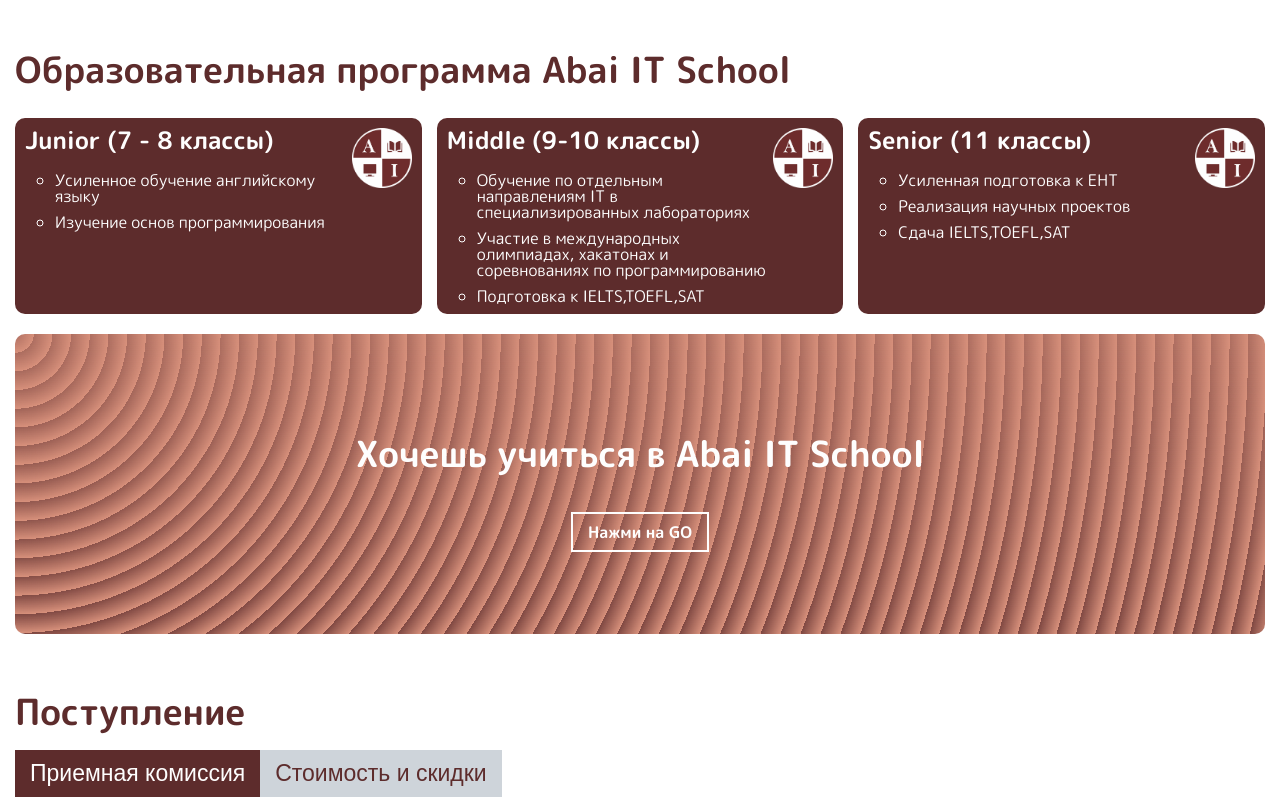
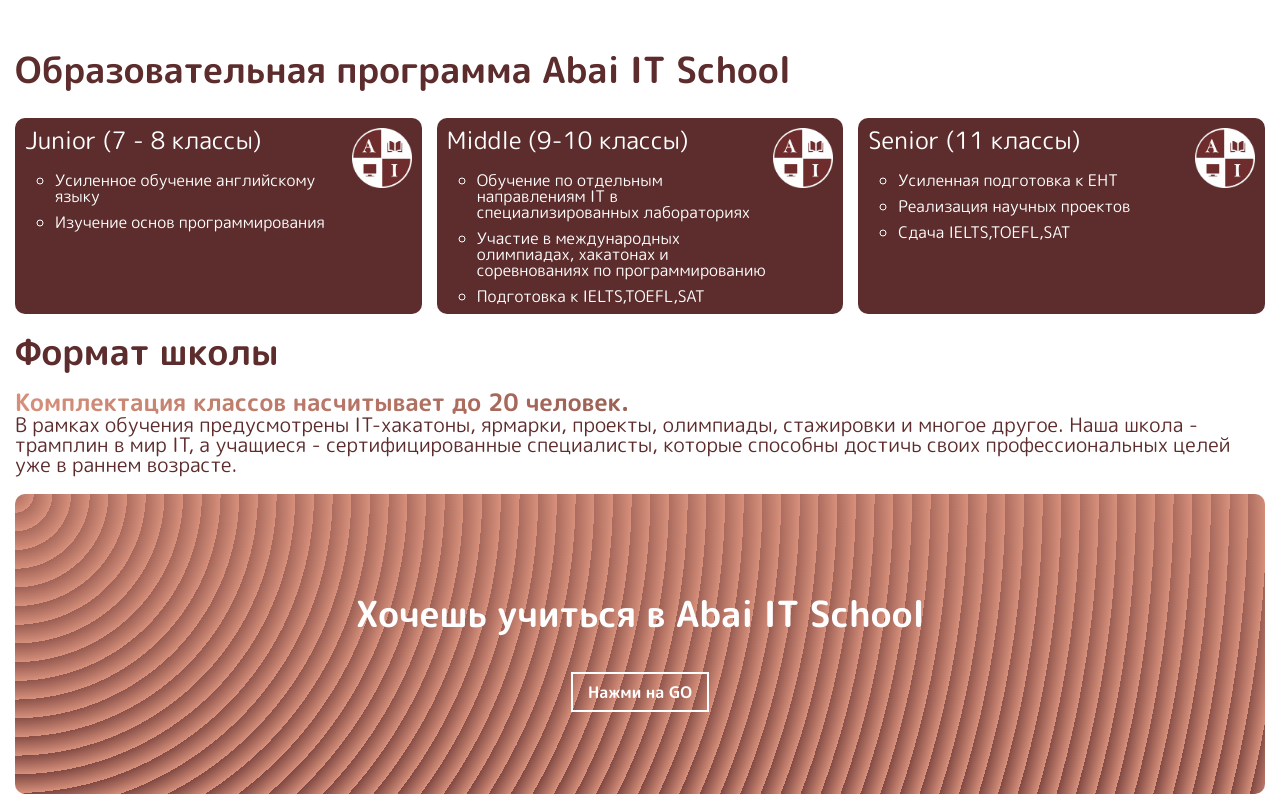
Before and after one commit to iufb/abai-front, a React (Vite) app: page / in a window 1280 px wide. Shown: the part 2280-3080 px from the top of the page. Built offline with nearby package versions, Linux system fonts and the light colour scheme.

Commit message:
feat: schoolformat

```diff
--- a/src/components/Admission/Admission.jsx
+++ b/src/components/Admission/Admission.jsx
@@ -18,16 +18,16 @@
       <Text tag={"h1"} variant={"title"}>
         {t("admission.title")}
       </Text>
-      <section>
-        {t("admission.tabs", { returnObjects: true }).map(({ key, value }) => (
-          <Tab
-            value={value}
-            isActive={key == tab}
-            key={key}
-            onClick={() => setTab(key)}
-          />
-        ))}
-      </section>
+      {/* <section> */}
+      {/*   {t("admission.tabs", { returnObjects: true }).map(({ key, value }) => ( */}
+      {/*     <Tab */}
+      {/*       value={value} */}
+      {/*       isActive={key == tab} */}
+      {/*       key={key} */}
+      {/*       onClick={() => setTab(key)} */}
+      {/*     /> */}
+      {/*   ))} */}
+      {/* </section> */}
       {tab == "how" ? <SelectionCommittee t={t} /> : <Prices t={t} />}
       <AskQuestionForm t={t} />
     </Section>
--- a/src/components/BurgerButton/BurgerButton.jsx
+++ b/src/components/BurgerButton/BurgerButton.jsx
@@ -24,7 +24,11 @@
   };
   return (
     <>
-      <button className={clsx(styles.wrapper, className)} onClick={toggleMenu}>
+      <button
+        aria-label="Меню"
+        className={clsx(styles.wrapper, className)}
+        onClick={toggleMenu}
+      >
         <img src="/burger.svg" />
       </button>
       {isOpen &&
--- a/src/components/Programs/Programs.jsx
+++ b/src/components/Programs/Programs.jsx
@@ -18,7 +18,7 @@
         <Program t={t} variant={"middle"} />
         <Program t={t} variant={"senior"} />
       </section>
-
+      <SchoolFormat t={t} />
       <GoSection t={t} />
     </Section>
   );
@@ -26,7 +26,7 @@
 const Program = ({ t, variant }) => (
   <section className={styles.program}>
     <section>
-      <Text tag="h1" variant={"subtitle"} color="base">
+      <Text tag="h2" variant={"subtitle"} color="base">
         {t(`program.${variant}.title`)}
       </Text>
       <ul className={styles.list}>
@@ -40,7 +40,21 @@
     </div>
   </section>
 );
-
+const SchoolFormat = ({ t }) => {
+  return (
+    <section className={styles.format}>
+      <Text tag="h2" variant={"title"} color="primary">
+        {t(`format.title`)}
+      </Text>
+      <Text tag="h4" variant={"subtitle"} color="secondary">
+        {t(`format.first`)}
+      </Text>
+      <Text tag="p" variant={"p"} color="primary">
+        {t(`format.second`)}
+      </Text>
+    </section>
+  );
+};
 const GoSection = ({ t }) => {
   return (
     <section className={styles.go}>
--- a/src/utils/locales/kz/tr.json
+++ b/src/utils/locales/kz/tr.json
@@ -50,6 +50,11 @@
         "IELTSTOEFLSAT тапсыру"
       ]
     }
+  },
+  "format": {
+    "title": "Формат школы",
+    "first": "Комплектация классов насчитывает до 20 человек.",
+    "second": "В рамках обучения предусмотрены IT-хакатоны, ярмарки, проекты, олимпиады, стажировки и многое другое. Наша школа - трамплин в мир IT, а учащиеся - сертифицированные специалисты, которые способны достичь своих профессиональных целей уже в раннем возрасте."
   },
   "go": "Abai IT School мектебінде оқығыңыз келсе ме?",
   "admission": {
--- a/src/utils/locales/rus/tr.json
+++ b/src/utils/locales/rus/tr.json
@@ -50,6 +50,11 @@
         "Сдача IELTS,TOEFL,SAT"
       ]
     }
+  },
+  "format": {
+    "title": "Формат школы",
+    "first": "Комплектация классов насчитывает до 20 человек.",
+    "second": "В рамках обучения предусмотрены IT-хакатоны, ярмарки, проекты, олимпиады, стажировки и многое другое. Наша школа - трамплин в мир IT, а учащиеся - сертифицированные специалисты, которые способны достичь своих профессиональных целей уже в раннем возрасте."
   },
   "go": "Хочешь учиться в Abai IT School",
   "admission": {
```
